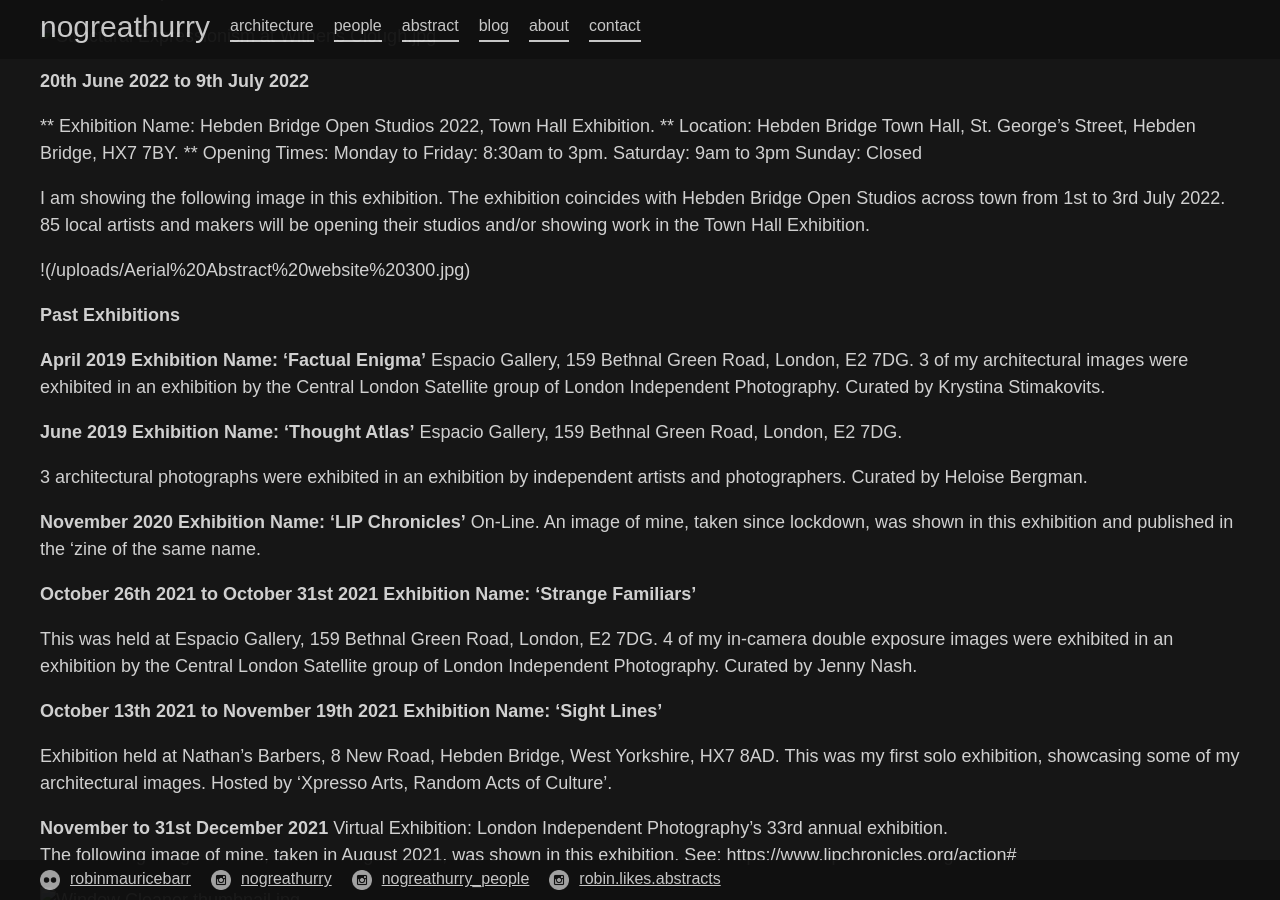
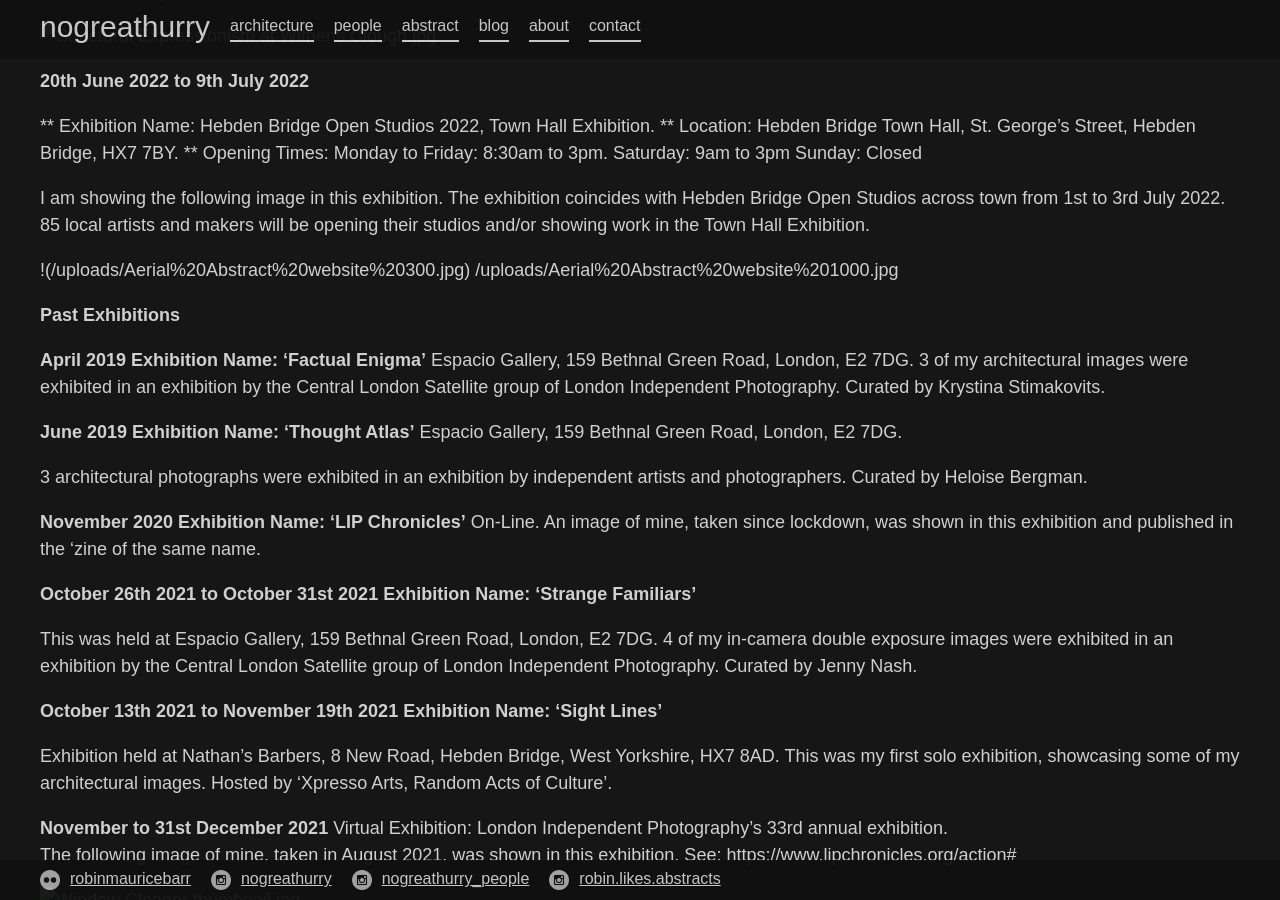
Before and after one commit to 987poiuytrewq/nogreathurry, a Jekyll site: the page built from blog.md, in a window 1280 px wide and 900 px high, scrolled down 426 px. Built offline with Jekyll 4.4.1, drawn with Linux system fonts in a browser that asks for light colours.

Commit message:
Updated Blog

```diff
--- a/blog.md
+++ b/blog.md
@@ -34,7 +34,7 @@ Sunday: Closed
 I am showing the following image in this exhibition. The exhibition coincides with Hebden Bridge Open Studios across town from 1st to 3rd July 2022. 85 local artists and makers will be opening their studios and/or showing work in the Town Hall Exhibition.
 
 !(/uploads/Aerial%20Abstract%20website%20300.jpg)
-
+/uploads/Aerial%20Abstract%20website%201000.jpg
 
 
 
```
